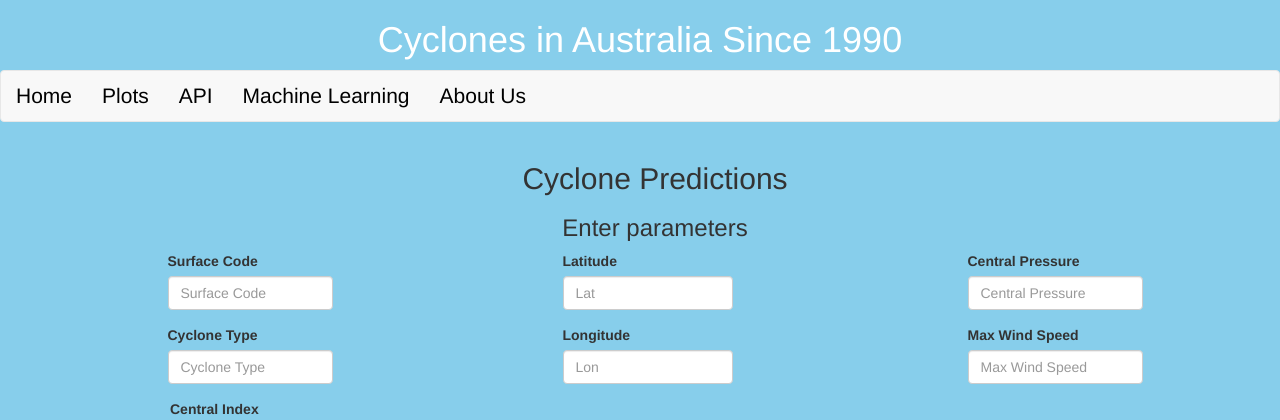
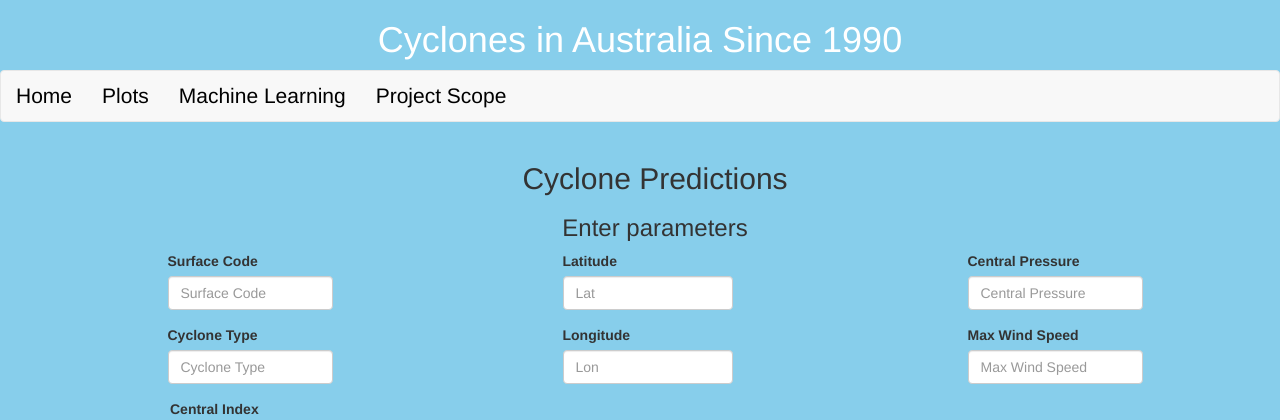
Before and after one commit to LiteshSamji/Cyclone-Australia, a Flask app: page /ml in a window 1280 px wide; the page is wider, and only the part inside the window is pictured. Shown: the top 420 px of that part. Run offline with Flask 2, Linux system fonts and the light colour scheme; parts of the project's set-up code (start-up, migrations or seed data) failed here and were passed over; some libraries are stand-ins or nearby versions.

```diff
--- a/templates/ml.html
+++ b/templates/ml.html
@@ -35,9 +35,8 @@
                 <ul class="nav navbar-nav" style="font-size:      1.5em;">
                   <li> <a style="color: black" href="plots">Plots</a></li>
                   <!-- <li><a style="color: black" href="#">Maps</a></li> -->
-                  <li><a style="color: black" href="api">API</a></li>
                   <li><a style="color: black" href="ml">Machine Learning</a></li>
-                  <li><a style="color: black" href="aboutus">About Us</a></li>
+                  <li><a style="color: black" href="api">Project Scope</a></li>
                   </li>
                 </ul>
               </div><!-- /.navbar-collapse -->
@@ -119,7 +118,7 @@
       border: 1px solid black;
       border-collapse: collapse;
     }
-    </style>
+</style>
 
     <script src="https://cdnjs.cloudflare.com/ajax/libs/d3/5.5.0/d3.min.js"></script>
 
```
